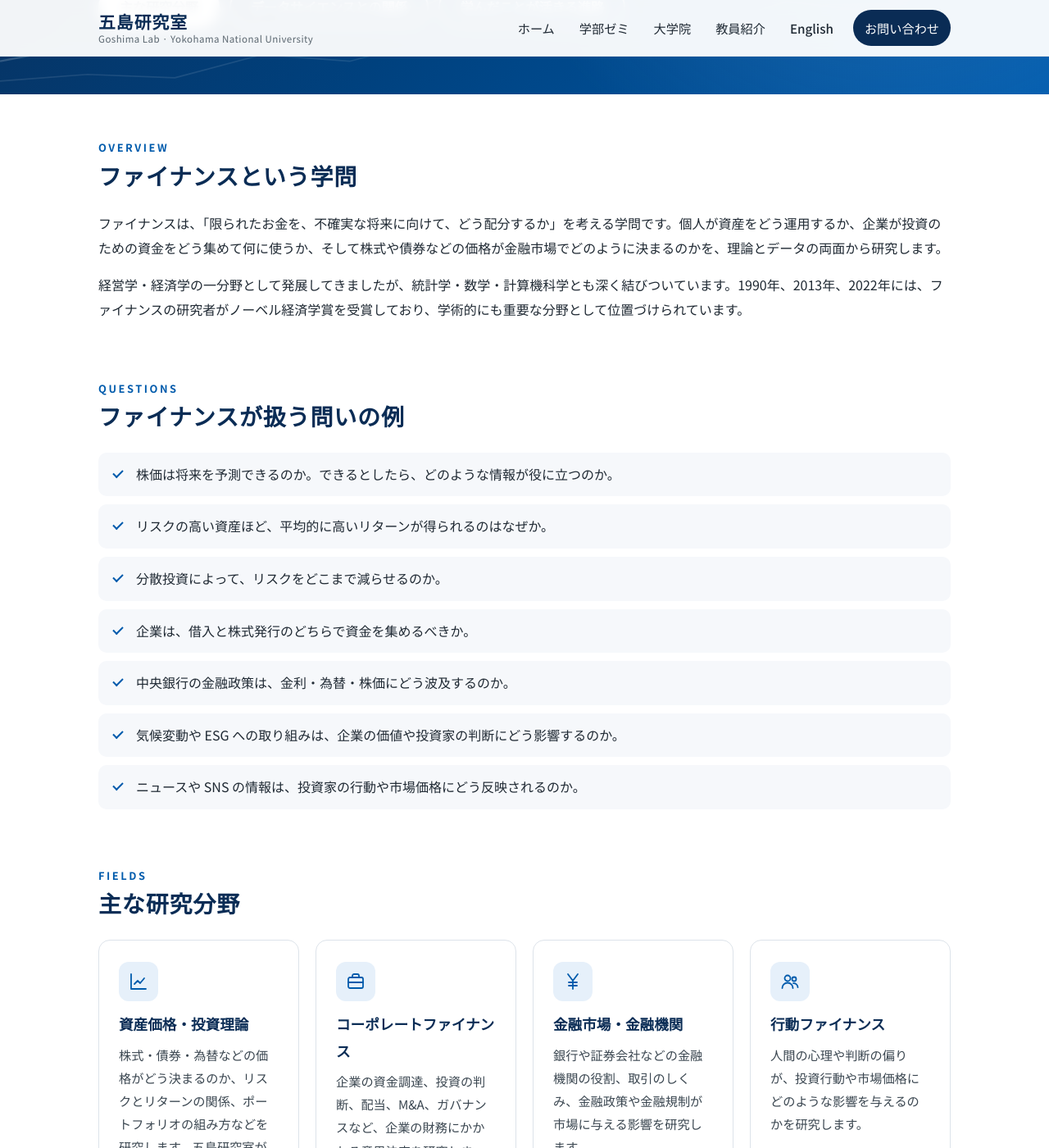
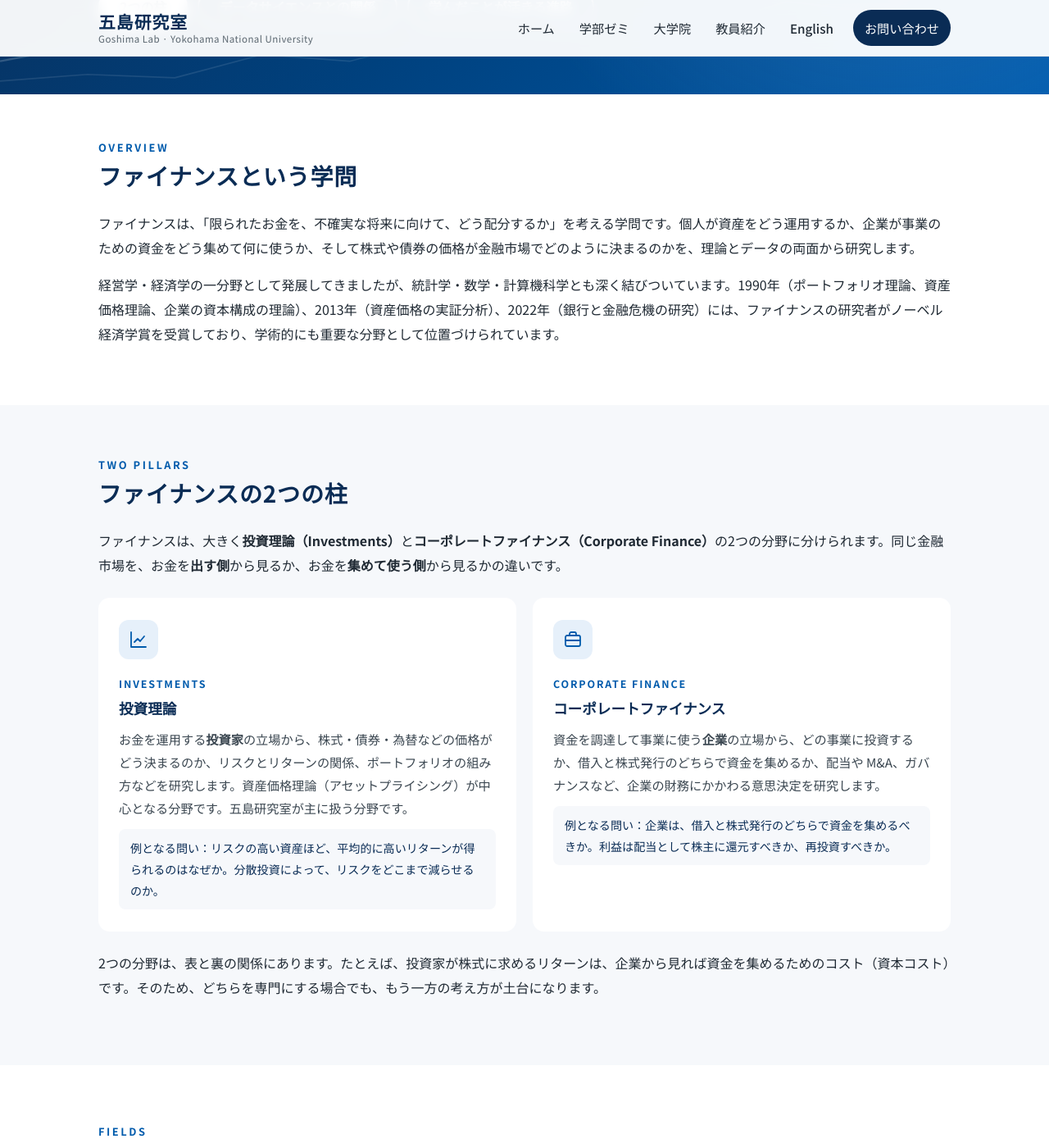
Before and after one commit to goshimalab/goshimalab-ynu-site, a Jekyll site: the page built from finance.md, in a window 1280 px wide and 1400 px high, scrolled down 394 px. Shown: the whole window at 82% size. Built offline with Jekyll 4.4.1, drawn with Linux system fonts in a browser that asks for light colours; some of the changed text lies outside the part shown.

Commit message:
Restructure 'What is Finance' page around investments and corporate finance
Add a two-pillars section, fold example questions into field cards,
and correct factual details (1990 Nobel prize topics, data frequency).

Co-Authored-By: Claude Opus 5.5 <noreply@anthropic.com>

```diff
--- a/finance.md
+++ b/finance.md
@@ -7,8 +7,8 @@ eyebrow: What is Finance?
 hero: '<span>ファイナンスとは</span>'
 hero_lead: ファイナンスは、お金とリスクにかかわる意思決定と、それを支える金融市場のしくみを研究する学問です。
 hero_buttons:
-  - label: 主な研究分野
-    url: /finance/#fields
+  - label: 2つの柱
+    url: /finance/#pillars
     style: white
   - label: データサイエンスとの関係
     url: /finance/#datascience
@@ -16,60 +16,64 @@ hero_buttons:
   - label: 学んだことが活きる進路
     url: /finance/#careers
     style: ghost
-description: ファイナンス（金融論・投資理論）がどのような学問なのかを、これから学ぶ学生向けに紹介します。
+description: ファイナンスがどのような学問なのかを、投資理論とコーポレートファイナンスという2つの柱を中心に、これから学ぶ学生向けに紹介します。
 has_contact: true
 ---
 
 <h2><span class="en">Overview</span>ファイナンスという学問</h2>
 
-ファイナンスは、「限られたお金を、不確実な将来に向けて、どう配分するか」を考える学問です。個人が資産をどう運用するか、企業が投資のための資金をどう集めて何に使うか、そして株式や債券などの価格が金融市場でどのように決まるのかを、理論とデータの両面から研究します。
+ファイナンスは、「限られたお金を、不確実な将来に向けて、どう配分するか」を考える学問です。個人が資産をどう運用するか、企業が事業のための資金をどう集めて何に使うか、そして株式や債券の価格が金融市場でどのように決まるのかを、理論とデータの両面から研究します。
 
-経営学・経済学の一分野として発展してきましたが、統計学・数学・計算機科学とも深く結びついています。1990年、2013年、2022年には、ファイナンスの研究者がノーベル経済学賞を受賞しており、学術的にも重要な分野として位置づけられています。
+経営学・経済学の一分野として発展してきましたが、統計学・数学・計算機科学とも深く結びついています。1990年（ポートフォリオ理論、資産価格理論、企業の資本構成の理論）、2013年（資産価格の実証分析）、2022年（銀行と金融危機の研究）には、ファイナンスの研究者がノーベル経済学賞を受賞しており、学術的にも重要な分野として位置づけられています。
 
-<h2><span class="en">Questions</span>ファイナンスが扱う問いの例</h2>
+<section class="band" id="pillars">
+  <h2><span class="en">Two Pillars</span>ファイナンスの2つの柱</h2>
+  <p>ファイナンスは、大きく<strong>投資理論（Investments）</strong>と<strong>コーポレートファイナンス（Corporate Finance）</strong>の2つの分野に分けられます。同じ金融市場を、お金を<strong>出す側</strong>から見るか、お金を<strong>集めて使う側</strong>から見るかの違いです。</p>
+  <div class="features">
+    <div class="feature">
+      <span class="feature-icon">{% include icon.html name="chart" %}</span>
+      <h3><span class="course-badge">INVESTMENTS</span><br>投資理論</h3>
+      <p>お金を運用する<strong>投資家</strong>の立場から、株式・債券・為替などの価格がどう決まるのか、リスクとリターンの関係、ポートフォリオの組み方などを研究します。資産価格理論（アセットプライシング）が中心となる分野です。五島研究室が主に扱う分野です。</p>
+      <p class="example">例となる問い：リスクの高い資産ほど、平均的に高いリターンが得られるのはなぜか。分散投資によって、リスクをどこまで減らせるのか。</p>
+    </div>
+    <div class="feature">
+      <span class="feature-icon">{% include icon.html name="briefcase" %}</span>
+      <h3><span class="course-badge">CORPORATE FINANCE</span><br>コーポレートファイナンス</h3>
+      <p>資金を調達して事業に使う<strong>企業</strong>の立場から、どの事業に投資するか、借入と株式発行のどちらで資金を集めるか、配当や M&amp;A、ガバナンスなど、企業の財務にかかわる意思決定を研究します。</p>
+      <p class="example">例となる問い：企業は、借入と株式発行のどちらで資金を集めるべきか。利益は配当として株主に還元すべきか、再投資すべきか。</p>
+    </div>
+  </div>
+  <p>2つの分野は、表と裏の関係にあります。たとえば、投資家が株式に求めるリターンは、企業から見れば資金を集めるためのコスト（資本コスト）です。そのため、どちらを専門にする場合でも、もう一方の考え方が土台になります。</p>
+</section>
 
-<ul class="checklist">
-  <li>株価は将来を予測できるのか。できるとしたら、どのような情報が役に立つのか。</li>
-  <li>リスクの高い資産ほど、平均的に高いリターンが得られるのはなぜか。</li>
-  <li>分散投資によって、リスクをどこまで減らせるのか。</li>
-  <li>企業は、借入と株式発行のどちらで資金を集めるべきか。</li>
-  <li>中央銀行の金融政策は、金利・為替・株価にどう波及するのか。</li>
-  <li>気候変動や ESG への取り組みは、企業の価値や投資家の判断にどう影響するのか。</li>
-  <li>ニュースや SNS の情報は、投資家の行動や市場価格にどう反映されるのか。</li>
-</ul>
+<h2 id="fields"><span class="en">Fields</span>広がる研究分野</h2>
 
-<h2 id="fields"><span class="en">Fields</span>主な研究分野</h2>
+2つの柱を土台として、両者にまたがる形で次のような分野も盛んに研究されています。
 
 <div class="features">
-  <div class="feature">
-    <span class="feature-icon">{% include icon.html name="chart" %}</span>
-    <h3>資産価格・投資理論</h3>
-    <p>株式・債券・為替などの価格がどう決まるのか、リスクとリターンの関係、ポートフォリオの組み方などを研究します。五島研究室が主に扱う分野です。</p>
-  </div>
-  <div class="feature">
-    <span class="feature-icon">{% include icon.html name="briefcase" %}</span>
-    <h3>コーポレートファイナンス</h3>
-    <p>企業の資金調達、投資の判断、配当、M&amp;A、ガバナンスなど、企業の財務にかかわる意思決定を研究します。</p>
-  </div>
   <div class="feature">
     <span class="feature-icon">{% include icon.html name="yen" %}</span>
     <h3>金融市場・金融機関</h3>
     <p>銀行や証券会社などの金融機関の役割、取引のしくみ、金融政策や金融規制が市場に与える影響を研究します。</p>
+    <p class="example">例となる問い：中央銀行の金融政策は、金利・為替・株価にどう波及するのか。</p>
   </div>
   <div class="feature">
     <span class="feature-icon">{% include icon.html name="team" %}</span>
     <h3>行動ファイナンス</h3>
     <p>人間の心理や判断の偏りが、投資行動や市場価格にどのような影響を与えるのかを研究します。</p>
+    <p class="example">例となる問い：投資家はなぜ、値下がりした株を売らずに持ち続けてしまうのか。</p>
   </div>
   <div class="feature">
     <span class="feature-icon">{% include icon.html name="leaf" %}</span>
     <h3>サステナブルファイナンス</h3>
     <p>ESG 投資や気候変動リスクなど、環境や社会の課題と金融の関係を研究する、近年急速に広がっている分野です。</p>
+    <p class="example">例となる問い：気候変動への取り組みは、企業の価値や投資家の判断にどう影響するのか。</p>
   </div>
   <div class="feature">
     <span class="feature-icon">{% include icon.html name="ai" %}</span>
     <h3>フィンテック・計量ファイナンス</h3>
     <p>統計学・機械学習・自然言語処理などを使って、大規模な金融データから価格やリスクを分析・予測します。</p>
+    <p class="example">例となる問い：ニュースや SNS の情報は、市場価格にどう反映されるのか。</p>
   </div>
 </div>
 
@@ -79,19 +83,19 @@ has_contact: true
 <table class="compare info">
   <tbody>
     <tr><th>経済学</th><td>市場や人々の行動を分析する枠組みを提供します。ファイナンスは経済学から発展した分野です。</td></tr>
-    <tr><th>会計学</th><td>企業の財務諸表を読み解き、企業の価値や業績を分析するための基礎になります。</td></tr>
+    <tr><th>会計学</th><td>企業の財務諸表を読み解き、企業の価値や業績を分析するための基礎になります。特にコーポレートファイナンスと深く関わります。</td></tr>
     <tr><th>統計学・計量経済学</th><td>理論が現実のデータで成り立つかを検証する、実証研究の中心的な道具です。</td></tr>
     <tr><th>数学</th><td>確率論や最適化は、資産価格の理論やデリバティブ（金融派生商品）の分析に使われます。</td></tr>
-    <tr><th>計算機科学</th><td>機械学習や自然言語処理によって、大量のデータやテキストを扱えるようになりました。</td></tr>
+    <tr><th>計算機科学</th><td>機械学習や自然言語処理によって、大量の数値データやテキストデータを扱えるようになりました。</td></tr>
   </tbody>
 </table>
 </div>
 
 <h2 id="datascience"><span class="en">Finance × Data Science</span>なぜデータサイエンスと相性が良いのか</h2>
 
-金融市場は、社会の中でも特にデータが豊富な分野です。株価や為替レートは秒単位で記録され、企業の財務情報やニュース、決算資料なども長期間にわたって蓄積されています。そのため、ファイナンスは早くから統計的な手法でデータを分析してきた分野であり、機械学習や自然言語処理といった新しい手法の活用も急速に進んでいます。
+金融市場は、社会の中でも特にデータが豊富な分野です。株価や為替レートは秒よりも細かい単位で記録され、企業の財務情報やニュース、決算資料なども長期間にわたって蓄積されています。そのためファイナンスは、早くから統計的な手法でデータを分析してきた分野であり、機械学習や自然言語処理といった新しい手法の活用も急速に進んでいます。
 
-五島研究室では、ファイナンスの理論に基づいて問いを立て、データサイエンスの手法で検証するという組み合わせを重視しています。理論だけ、分析手法だけではなく、両方を身につけることで、「何を分析すべきか」と「どう分析するか」の両方を自分で考えられるようになります。
+五島研究室では、ファイナンスの理論に基づいて問いを立て、データサイエンスの手法で検証するという組み合わせを重視しています。理論と分析手法の両方を身につけることで、「何を分析すべきか」と「どう分析するか」を自分で考えられるようになります。
 
 <h2 id="careers"><span class="en">Careers</span>学んだことが活きる進路</h2>
 
@@ -99,12 +103,12 @@ has_contact: true
   <div class="feature">
     <span class="feature-icon">{% include icon.html name="yen" %}</span>
     <h3>金融機関</h3>
-    <p>銀行、証券会社、資産運用会社、保険会社、政府系金融機関など。運用・リサーチ・リスク管理などの業務で、ファイナンスとデータ分析の知識が直接役立ちます。</p>
+    <p>銀行、証券会社、資産運用会社、保険会社、政府系金融機関など。運用・リサーチ・リスク管理などの業務で、投資理論とデータ分析の知識が直接役立ちます。</p>
   </div>
   <div class="feature">
     <span class="feature-icon">{% include icon.html name="briefcase" %}</span>
     <h3>事業会社・コンサルティング</h3>
-    <p>事業会社の財務・経営企画、コンサルティングファームなど。企業価値の評価や投資判断の考え方は、業界を問わず求められます。</p>
+    <p>事業会社の財務・経営企画、コンサルティングファームなど。企業価値の評価や投資判断といったコーポレートファイナンスの考え方は、業界を問わず求められます。</p>
   </div>
   <div class="feature">
     <span class="feature-icon">{% include icon.html name="code" %}</span>
```
